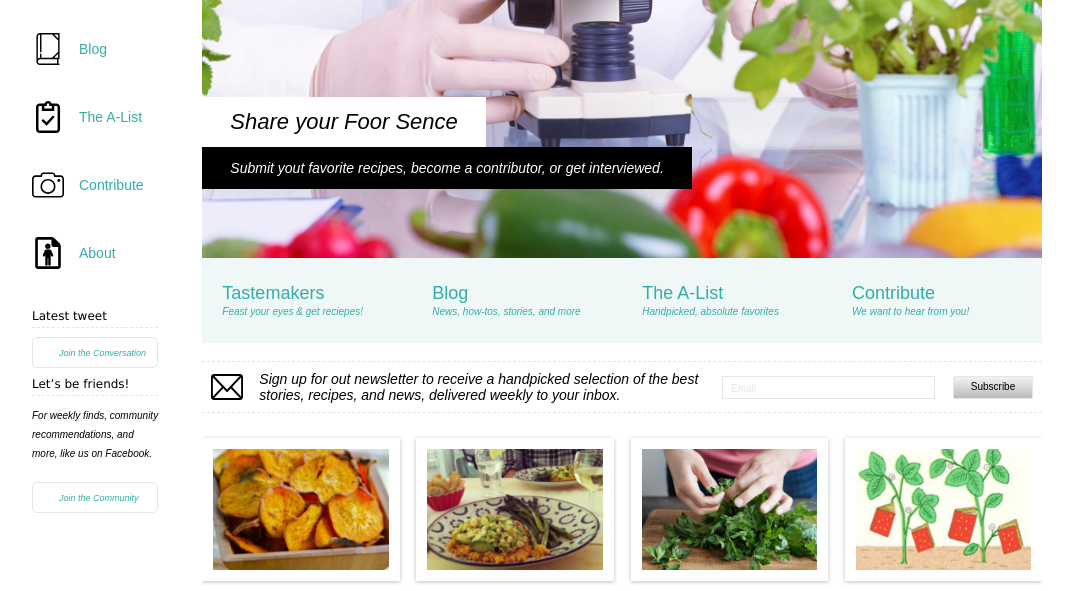
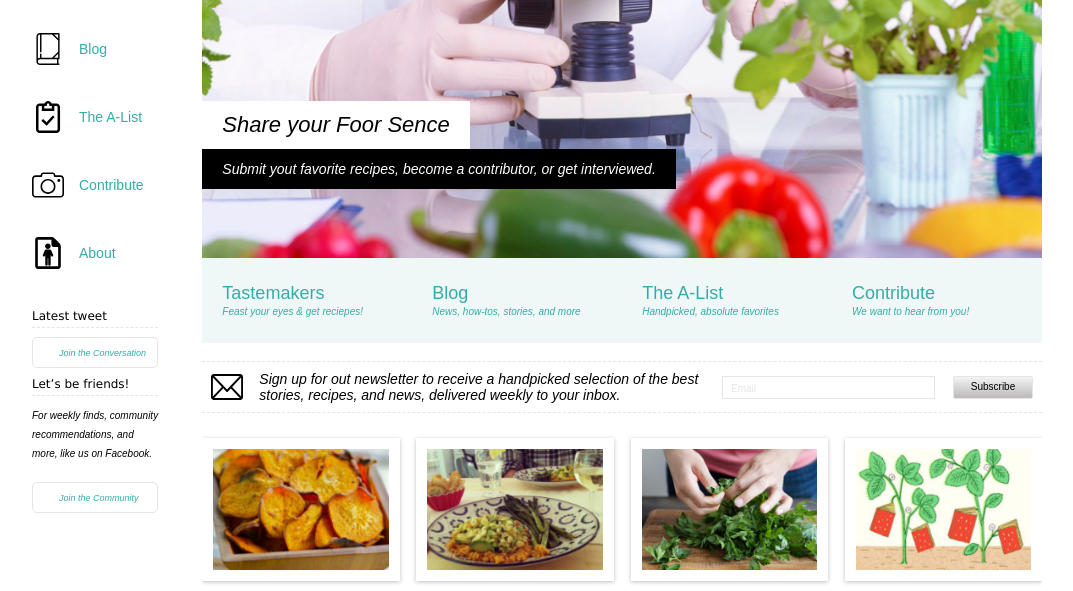
Before and after one commit to grajoz/grachev_tasks, a plain HTML site: page index.html in a window 1280 px wide. Shown: the part 209-800 px from the top of the page, without its empty margins (103-1176 px from the left). Drawn offline with Linux system fonts and the light colour scheme.

Commit message:
practic git

```diff
--- a/css/layout/baner.css
+++ b/css/layout/baner.css
@@ -18,7 +18,7 @@
 }
 
 .baner__title, .baner__text {
-    padding: 14px 28px;
+    padding: 13px 20px;
 }
 
 .baner__title {
```
Also changed, not shown: qwe.txt (added).
